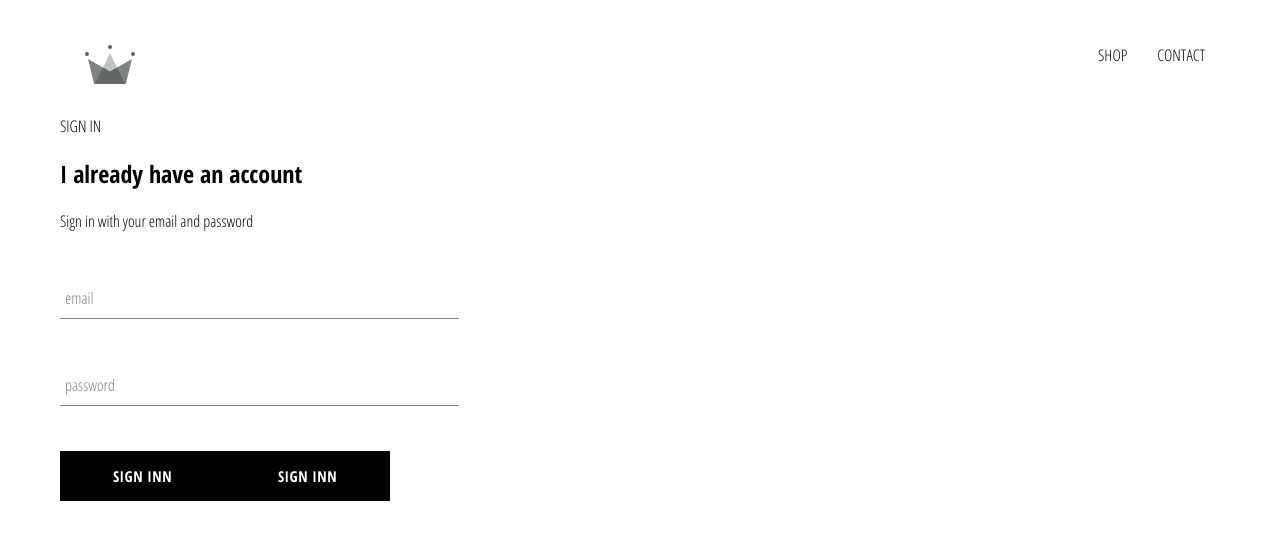
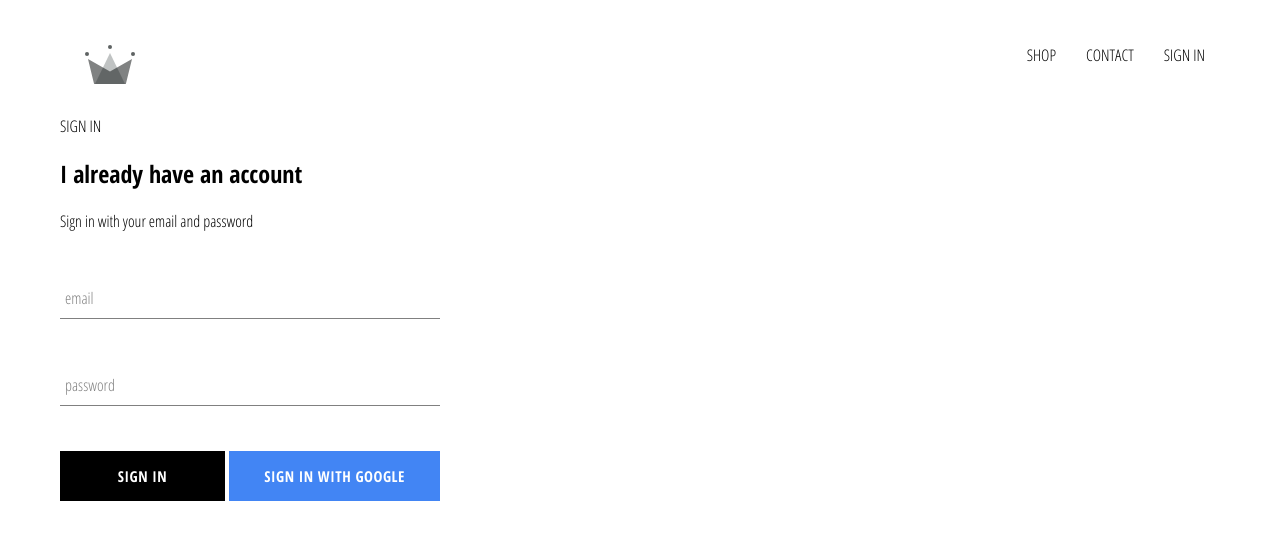
Before and after one commit to joefefs/crwn-clothing, a React (Create React App) app: page /signin in a window 1280 px wide. Shown: the top 540 px of the page. Built offline with nearby package versions, Linux system fonts and the light colour scheme; no server answers; a web font is replaced by a local one.

Commit message:
integrated firebase into app... styled sign In buttons and added Sign out

```diff
--- a/src/App.css
+++ b/src/App.css
@@ -7,3 +7,8 @@
     text-decoration: none;
     color: black;
 }
+
+*
+{
+    box-sizing: border-box;
+}
--- a/src/App.js
+++ b/src/App.js
@@ -5,11 +5,32 @@
 import ShopPage from './pages/shop/shop.component';
 import Header from './components/header/header.component';
 import SignInAndSignUpPage from './pages/sign-in-and-sign-up/sign-in-and-sign-up.component'
+import { auth } from './firebase/firebase.utils'
 
-function App() {
+class App extends React.Component  {
+constructor() {
+  super();
+  this.state = {
+    currentUser: null
+  }
+}
+
+unsubscribeFromAuth = null //setting class prop
+
+componentDidMount(){
+ this.unsubscribeFromAuth = auth.onAuthStateChanged(user => {
+    this.setState({ currentUser: user })
+    console.log(user)
+  })
+}
+
+componentWillUnmount(){
+  this.unsubscribeFromAuth();
+}
+  render(){
     return (
       <div>
-    <Header />
+      <Header currentUser={this.state.currentUser} />
        <Switch>
          <Route exact path='/' component={HomePage} />
          <Route path='/shop' component={ShopPage} />
@@ -19,4 +40,6 @@
     );
   }
 
+}
+
 export default App;
--- a/src/components/custom-button/custom-button.component.jsx
+++ b/src/components/custom-button/custom-button.component.jsx
@@ -1,9 +1,9 @@
 import React, {Component} from 'react'
 import './custom-button.styles.scss'
 
-const CustomButton = ({children, ...otherProps}) => {
+const CustomButton = ({children, isGoogleSignIn, ...otherProps}) => {
     return (
-        <button className='custom-button' {...otherProps}>
+        <button className={`${isGoogleSignIn ? 'google-sign-in' : ''} custom-button`} {...otherProps}>
             {children}
         </button>
     )
--- a/src/components/custom-button/custom-button.styles.scss
+++ b/src/components/custom-button/custom-button.styles.scss
@@ -19,4 +19,13 @@
       color: black;
       border: 1px solid black;
     }
+    &.google-sign-in{
+      background-color: #4285f4;
+      color: white;
+
+      &:hover {
+        background-color: #357ae8;
+        border: none;
+      }
+    }
   }
--- a/src/components/header/header.component.jsx
+++ b/src/components/header/header.component.jsx
@@ -2,8 +2,9 @@
 import "./header.styles.scss";
 import { Link } from "react-router-dom";
 import { ReactComponent as Logo } from "../../assets/crown.svg";
+import {auth} from '../../firebase/firebase.utils'
 
-const Header = () => {
+const Header = ({currentUser}) => {
   return (
     <div className="header">
       <Link className="logo-container" to="/">
@@ -16,6 +17,11 @@
         <Link className="option" to="/contact">
           CONTACT
         </Link>
+        {
+          currentUser ?
+          (<div className="option" onClick={()=> auth.signOut()}>SIGN OUT</div>)
+         : (<Link className="option" to="/signin">SIGN IN</Link>)
+        }
       </div>
     </div>
   );
--- a/src/components/header/header.styles.scss
+++ b/src/components/header/header.styles.scss
@@ -20,6 +20,7 @@
 
       .option {
         padding: 10px 15px;
+        cursor: pointer
       }
     }
   }
--- a/src/components/sign-in/sign-in.component.jsx
+++ b/src/components/sign-in/sign-in.component.jsx
@@ -49,9 +49,10 @@
                         label='password'
                         required
                     />
-
-                    <CustomButton type='submit'>Sign inn</CustomButton>
-                    <CustomButton onClick={signInWithGoogle}>Sign inn</CustomButton>
+                    <div className='buttons'>
+                        <CustomButton type='submit'>Sign in </CustomButton>
+                        <CustomButton onClick={signInWithGoogle} isGoogleSignIn > Sign in with Google</CustomButton>
+                    </div>
                 </form>
             </div>
         )
--- a/src/components/sign-in/sign-in.styles.scss
+++ b/src/components/sign-in/sign-in.styles.scss
@@ -1,5 +1,5 @@
 .sign-in {
-    width: 30vw;
+    width: 380px;
     display: flex;
     flex-direction: column;
 }
@@ -7,3 +7,8 @@
 .title {
     margin: 10px 0;
 }
+
+.buttons {
+    display: flex;
+    justify-content: space-between;
+}
```
Lines whose indentation alone changed are shown as unchanged.
